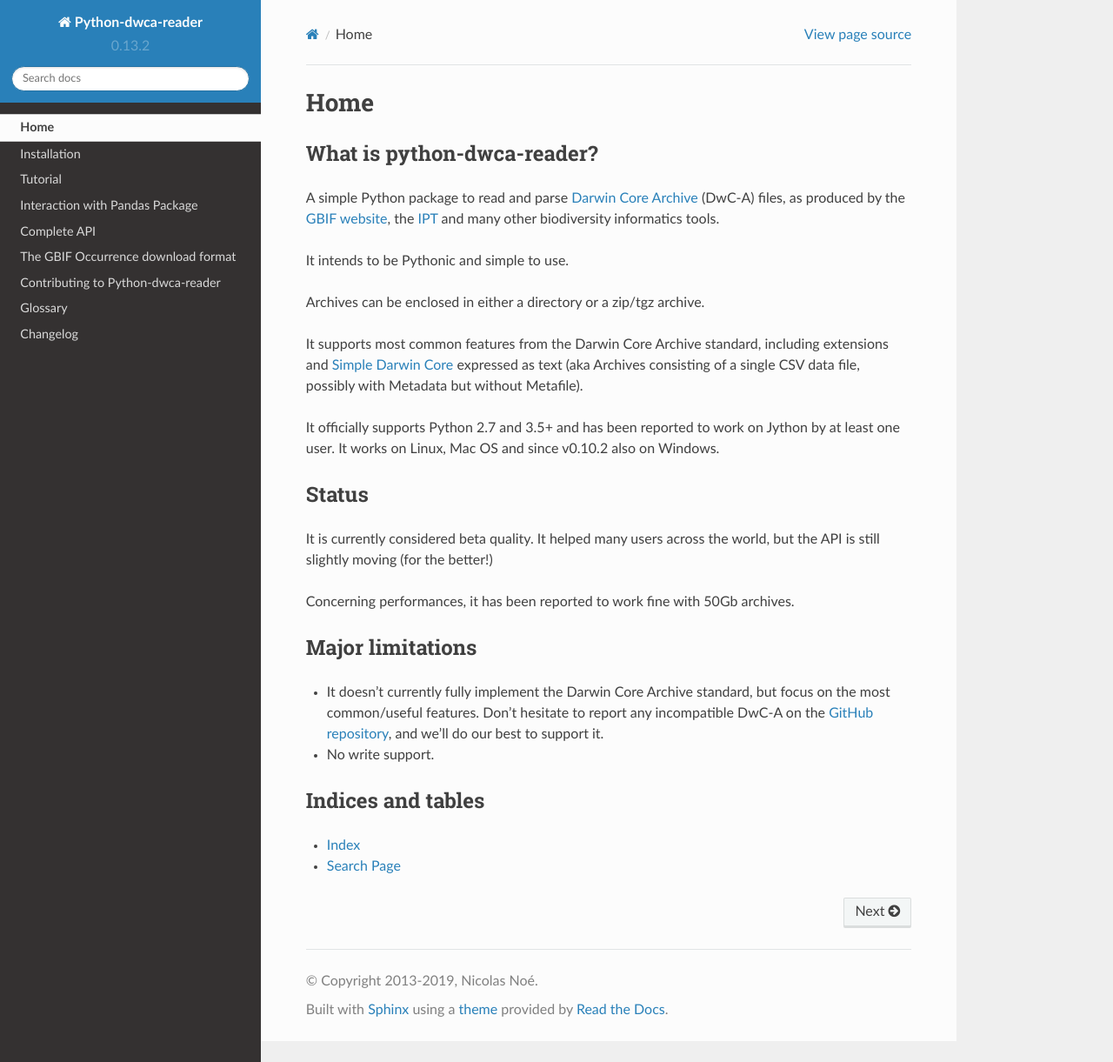
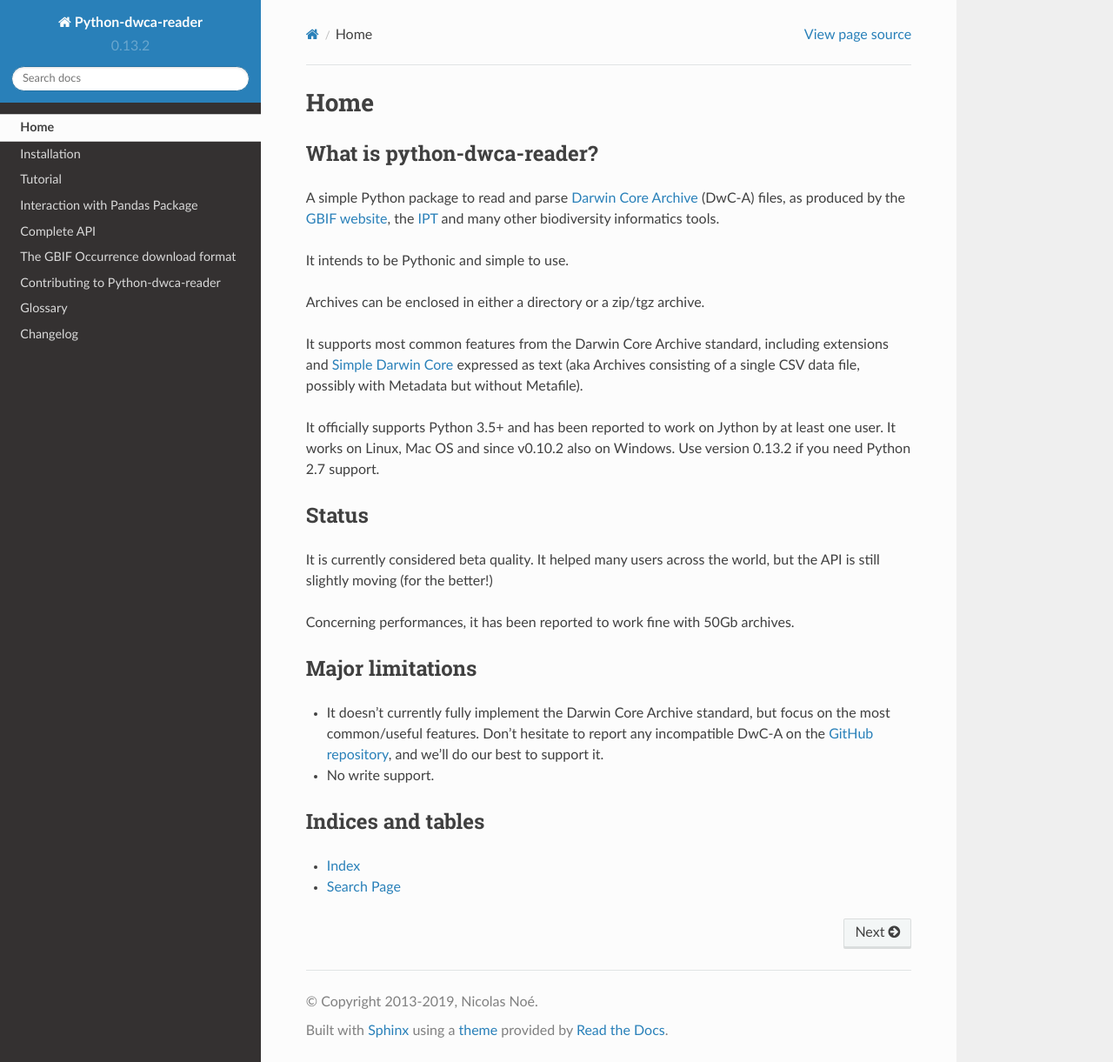
Before and after one commit to BelgianBiodiversityPlatform/python-dwca-reader, a Sphinx documentation site: the page built from doc/index.rst, in a window 1280 px wide and 1221 px high. Shown: the whole window at 87% size. Built offline with Sphinx 7.4.7 and the Read the Docs theme 2.0.0, drawn with Linux system fonts in a browser that asks for light colours.

Commit message:
Officially removed Python 2.7 support.

```diff
--- a/CHANGES.txt
+++ b/CHANGES.txt
@@ -1,7 +1,8 @@
 Current
 -------
 
-- Temporary directory is now configurable
+- Dropped support for Python 2.7
+- API new: Temporary directory is now configurable
 
 v0.13.2 (2019-09-20)
 --------------------
--- a/doc/index.rst
+++ b/doc/index.rst
@@ -13,7 +13,8 @@
 
 It supports most common features from the Darwin Core Archive standard, including extensions and `Simple Darwin Core`_ expressed as text (aka Archives consisting of a single CSV data file, possibly with Metadata but without Metafile).
 
-It officially supports Python 2.7 and 3.5+ and has been reported to work on Jython by at least one user. It works on Linux, Mac OS and since v0.10.2 also on Windows.
+It officially supports Python 3.5+ and has been reported to work on Jython by at least one user. It works on Linux, Mac OS and since v0.10.2 also on Windows.
+Use version 0.13.2 if you need Python 2.7 support.
 
 Status
 ------
```
Also changed, not shown: .travis.yml.
